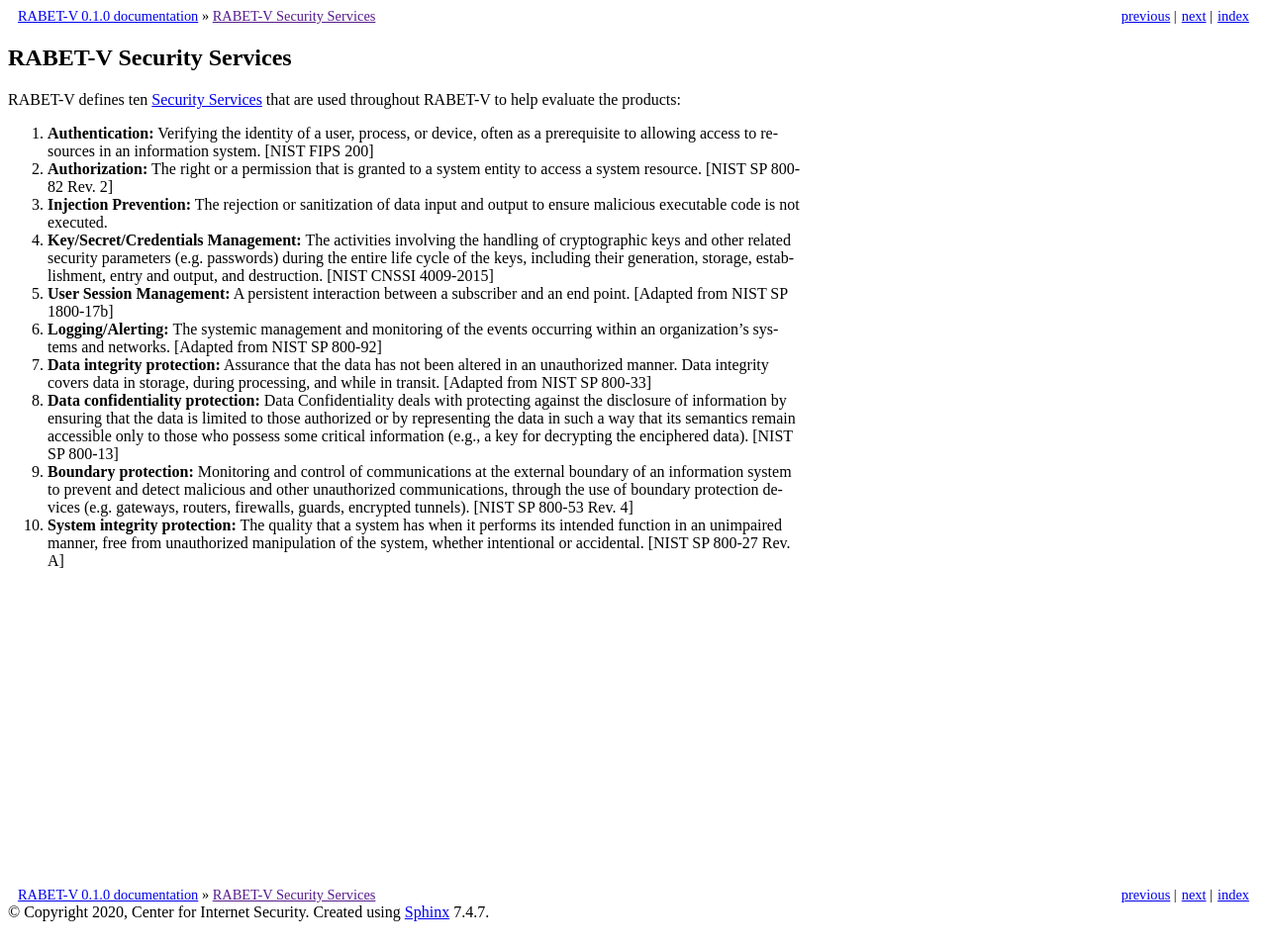
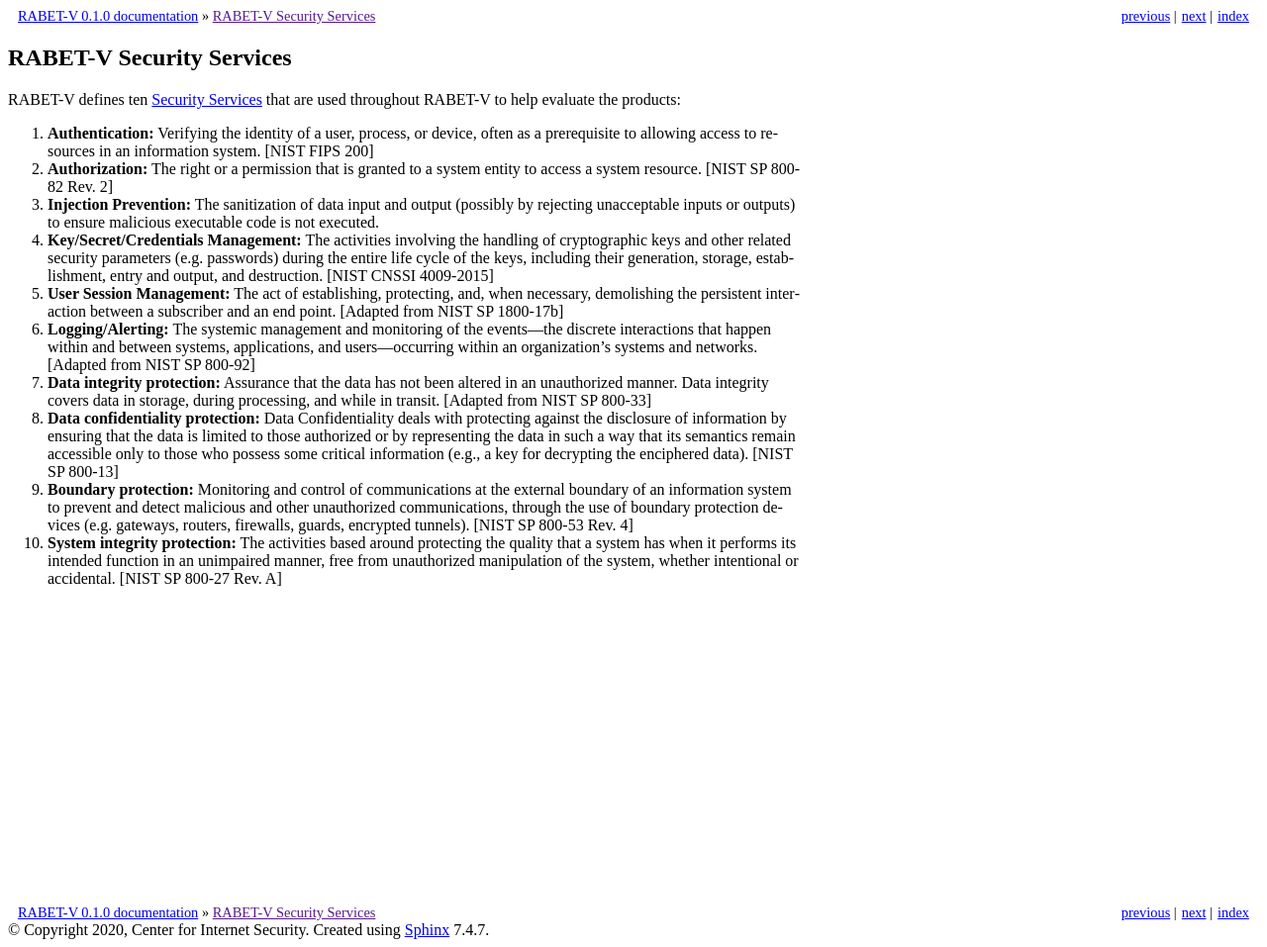
Before and after one commit to it-dept-cis/RABET-V-Pilot, a Sphinx documentation site: the page built from docs/source/Overview/Security_Services.md, in a window 1280 px wide. Shown: the whole page at 99% size. Built offline with Sphinx 7.4.7, drawn with Linux system fonts in a browser that asks for light colours; pages that are not in the unit, such as notebooks, are missing from menus.

Commit message:
Incorporation of edits based on technical committee comments.

```diff
--- a/docs/source/Overview/Security_Services.md
+++ b/docs/source/Overview/Security_Services.md
@@ -6,13 +6,13 @@
 
 1.  **Authorization:** The right or a permission that is granted to a system entity to access a system resource. \[NIST SP 800-82 Rev. 2\]
 
-1.  **Injection Prevention:** The rejection or sanitization of data input and output to ensure malicious executable code is not executed.
+1.  **Injection Prevention:** The sanitization of data input and output (possibly by rejecting unacceptable inputs or outputs) to ensure malicious executable code is not executed.
 
 1.  **Key/Secret/Credentials Management:** The activities involving the handling of cryptographic keys and other related security parameters (e.g. passwords) during the entire life cycle of the keys, including their generation, storage, establishment, entry and output, and destruction. \[NIST CNSSI 4009-2015\]
 
-1.  **User Session Management:** A persistent interaction between a subscriber and an end point. \[Adapted from NIST SP 1800-17b\]
+1.  **User Session Management:** The act of establishing, protecting, and, when necessary, demolishing the persistent interaction between a subscriber and an end point. \[Adapted from NIST SP 1800-17b\]
 
-1.  **Logging/Alerting:** The systemic management and monitoring of the events occurring within an organization’s systems and networks. \[Adapted from NIST SP 800-92\]
+1.  **Logging/Alerting:** The systemic management and monitoring of the events—the discrete interactions that happen within and between systems, applications, and users—occurring within an organization’s systems and networks. \[Adapted from NIST SP 800-92\]
 
 1.  **Data integrity protection:** Assurance that the data has not been altered in an unauthorized manner. Data integrity covers data in storage, during processing, and while in transit. \[Adapted from NIST SP 800-33\]
 
@@ -20,4 +20,4 @@
 
 9.  **Boundary protection:** Monitoring and control of communications at the external boundary of an information system to prevent and detect malicious and other unauthorized communications, through the use of boundary protection devices (e.g. gateways, routers, firewalls, guards, encrypted tunnels). \[NIST SP 800-53 Rev. 4\]
 
-10. **System integrity protection:** The quality that a system has when it performs its intended function in an unimpaired manner, free from unauthorized manipulation of the system, whether intentional or accidental. \[NIST SP 800-27 Rev. A\]
+10. **System integrity protection:** The activities based around protecting the quality that a system has when it performs its intended function in an unimpaired manner, free from unauthorized manipulation of the system, whether intentional or accidental. \[NIST SP 800-27 Rev. A\]
```
Also changed, not shown: README.md (+1 -1 lines), docs/source/Activities/Architecture_Review_Methodology.md (+5 -3 lines), docs/source/Activities/Product_Verification_Process.md (+1 -1 lines), docs/source/Activities/Security_Claims_Validation.md (+1 -1 lines), docs/source/README.md (+2 -4 lines).
